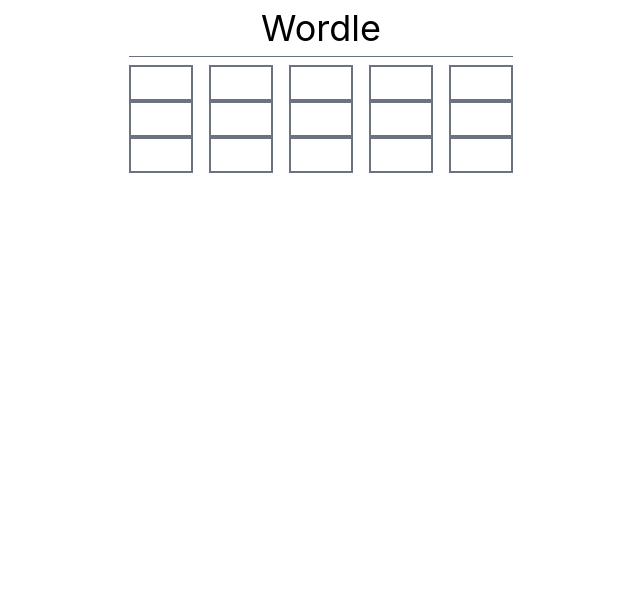
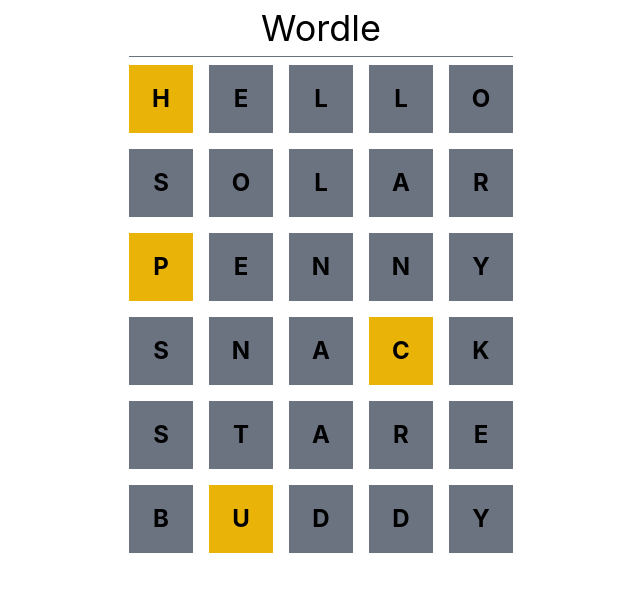
Before and after one commit to evanpascual/WordleClone, a React (Vite) app: page / in a window 1280 px wide. Shown: the top 592 px of the page, without its empty margins (319-959 px from the left). Built offline with nearby package versions, Linux system fonts and the light colour scheme.

Commit message:
Rending UI according to state

```diff
--- a/src/App.tsx
+++ b/src/App.tsx
@@ -10,10 +10,13 @@
         <h1 className="text-4xl text-center"> Wordle </h1>
       </header>
 
-      <main>
-        <WordRow letters="" />
-        <WordRow letters="" />
-        <WordRow letters="" />
+      <main className="grid grid-rows-6 gap-4">
+        <WordRow letters="hello" />
+        <WordRow letters="solar" />
+        <WordRow letters="penny" />
+        <WordRow letters="snack" />
+        <WordRow letters="stare" />
+        <WordRow letters="buddy" />
       </main>
     </div>
   );
--- a/src/WordRow.tsx
+++ b/src/WordRow.tsx
@@ -1,3 +1,5 @@
+import { computeGuess, LetterState } from "./word-utils";
+
 const LETTER_LENGTH = 5;
 
 interface WordRowProps {
@@ -9,10 +11,13 @@
   const letters = lettersProp
     .split("")
     .concat(Array(lettersRemaining).fill(""));
+
+  const guessStates = computeGuess(lettersProp);
+
   return (
     <div className="grid grid-cols-5 gap-4">
-      {letters.map((char) => (
-        <CharacterBox key={char} value={char} />
+      {letters.map((char, index) => (
+        <CharacterBox key={index} value={char} state={guessStates[index]} />
       ))}
     </div>
   );
@@ -20,11 +25,24 @@
 
 interface CharacterBoxProps {
   value: string;
+  state?: LetterState;
 }
-function CharacterBox({ value }: CharacterBoxProps) {
+
+function CharacterBox({ value, state }: CharacterBoxProps) {
+  const stateStyles = state == null ? "" : characterStateStyles[state];
+
   return (
-    <div className="inline-block border-2 border-gray-500 p-4 uppercase text-2xl font-bold text-center">
+    <div
+      className={`inline-block border-2 p-4 uppercase
+    text-2xl font-bold text-center ${stateStyles}`}
+    >
       {value}
     </div>
   );
 }
+
+const characterStateStyles = {
+  [LetterState.Miss]: "bg-gray-500 border-gray-500",
+  [LetterState.Match]: "bg-green-500 border-green-500",
+  [LetterState.Present]: "bg-yellow-500 border-yellow-500",
+};
--- a/src/word-utils.ts
+++ b/src/word-utils.ts
@@ -1,4 +1,6 @@
 import wordBank from './word-bank.json';
+
+const word = getRandomWord();   //Get a random word to serve as the answer.
 
 //Generates random int to use as index for word bank.
 export function getRandomWord() {
@@ -13,9 +15,9 @@
     Present,
     Match,
 }
-
+console.log(word);
 //Determines the accuracy of the guess to the answer by using LetterState.
-export function computeGuess(guess: string, answer:string): LetterState[] {
+export function computeGuess(guess: string, answer:string = word): LetterState[] {
      const result: LetterState[] = [];
 
     if(guess.length !== answer.length) { return result; }   //If the guess string is too short.
```
Also changed, not shown: 1 other file (tests, documents, lock files or other folders).
